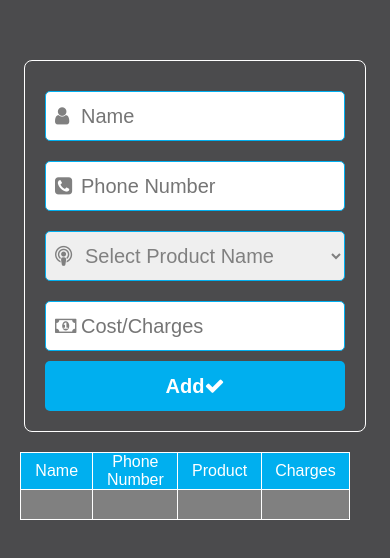
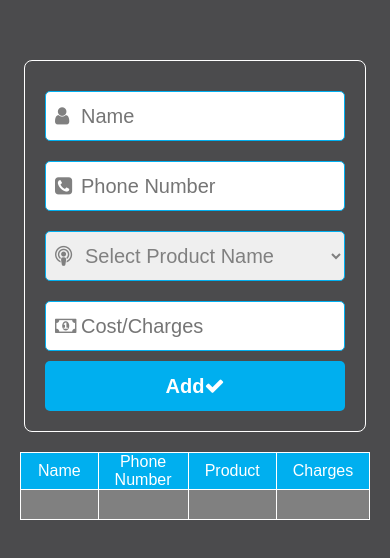
Before and after one commit to abdilms442/amtek, a plain HTML site: page index.html in a window 390 px wide. Shown: the part 132-690 px from the top of the page. Drawn offline with Linux system fonts and the light colour scheme.

Commit message:
i chage some padding

```diff
--- a/style.css
+++ b/style.css
@@ -58,13 +58,13 @@ body{
 	font-size: 20px;
 }
 
-textarea{
+/* textarea{
 	max-width: 300px;
 	min-width: 300px;
 	max-height: 100px;
 	min-height: 50px;
 	padding: 10px 0 0 35px ;
-}
+} */
 
 .button button{
 	width: 300px;
@@ -80,9 +80,8 @@ textarea{
 }
 
 .table{
-	margin-right: 20px;
+	padding: 0 20px;
 }
-
 
 .table table, tr, th, td{
 	border: 1px solid #fff;
@@ -129,6 +128,11 @@ textarea{
 		margin-bottom: 20px;
 	}
 
+
+.input-box select{
+	padding: 0 35px;
+}
+
 	.table{
 		padding: 0 20px;
 	}
@@ -139,7 +143,8 @@ textarea{
 	font-weight: 100;
 	}
 
-	.table th{
+	.table th, td{
 	font-size: 16px;
+	font-weight: 100;
 	}
 }
```
